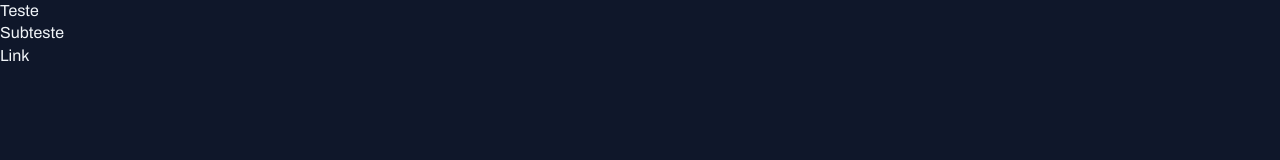
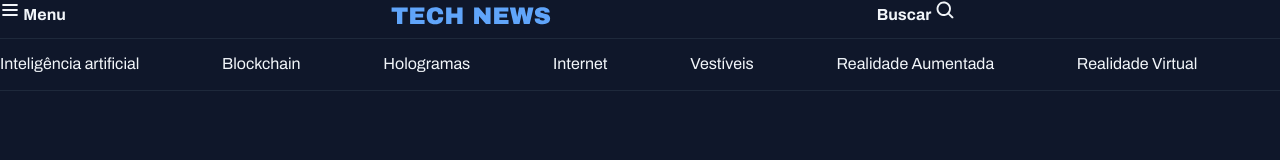
Before and after one commit to pedroalvaro01/portal-de-not-cias, a plain HTML site: page index.html in a window 1280 px wide. Drawn offline with Linux system fonts and the light colour scheme.

Commit message:
criando o header da aplicação

```diff
--- a/index.html
+++ b/index.html
@@ -12,8 +12,31 @@
   <link href="https://fonts.googleapis.com/css2?family=Archivo:ital,wght@0,100..900;1,100..900&family=Poppins:wght@400;700&display=swap" rel="stylesheet">
 </head>
 <body>
-  <h1>Teste</h1>
-  <h2>Subteste</h2>
-  <a href="#">Link</a>
+  <header class="contaiver">
+    <nav id="pimary" class="grid grid-flow-col">
+      <div>
+        <img src="assets/icons/List.svg" alt="Ícone de menu">
+        <strong>Menu</strong>
+      </div>
+
+      <div>
+        <img src="assets/Logo.svg" alt="TechNews logo">
+      </div>
+
+      <div>
+        <strong>Buscar</strong>
+        <img src="assets/icons/MagnifyingGlass.svg" alt="Ícone de lupa para pesquisa">
+      </div>
+    </nav>
+    <nav id="secondary" class="grid grid-flow-col">
+      <a href="#">Inteligência artificial</a>
+      <a href="#">Blockchain</a>
+      <a href="#">Hologramas</a>
+      <a href="#">Internet</a>
+      <a href="#">Vestíveis</a>
+      <a href="#">Realidade Aumentada</a>
+      <a href="#">Realidade  Virtual</a>
+    </nav>
+  </header>
 </body>
 </html>
--- a/styles/global.css
+++ b/styles/global.css
@@ -39,3 +39,18 @@ a:hover {
 h1, h2, h3 {
   font: inherit;
 }
+
+.container {
+  max-width: 1280px;
+  padding-inline: 32px;
+  margin-inline: auto;
+}
+
+/* utility-first */
+.grid {
+  display: grid;
+}
+
+.grid-flow-col {
+  grid-auto-flow: column;
+}
--- /dev/null
+++ b/styles/header.css
@@ -0,0 +1,24 @@
+#primary {
+  padding-block: 20px;
+
+  div {
+    display: flex;
+    align-items: center;
+    gap: 8px;
+  }
+
+  /* nesting css */
+  div:nth-child(2) {
+    margin-inline: auto;
+  }
+
+  div:nth-child(3) {
+    justify-self: end;
+  }
+}
+
+#secondary {
+  padding-block: 14px;
+  border: 1px solid var(--stroke-color);
+  border-inline: none;
+}
--- a/styles/index.css
+++ b/styles/index.css
@@ -1 +1,2 @@
 @import url(global.css);
+@import url(header.css);
```
